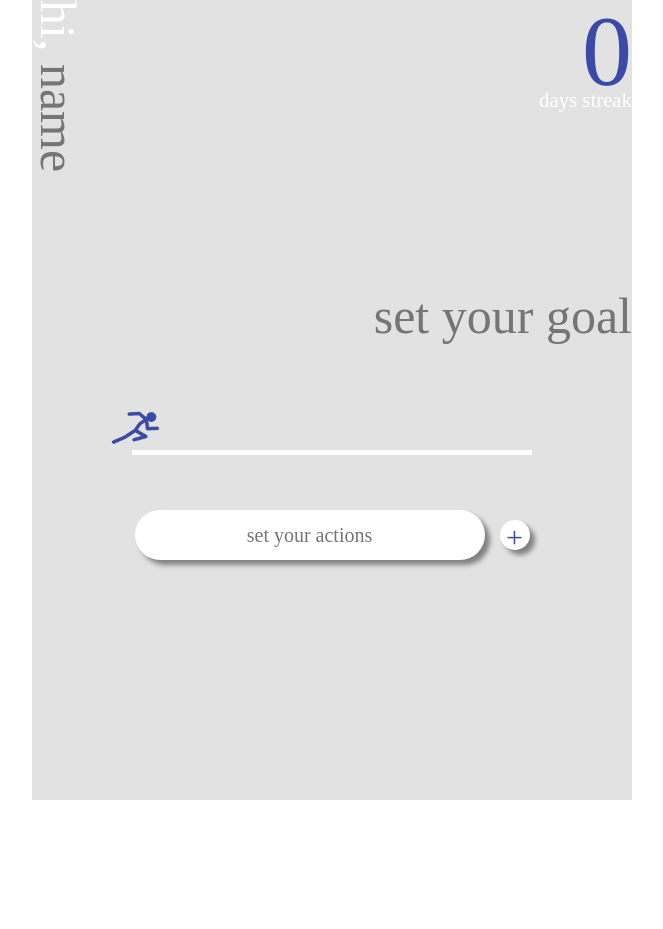
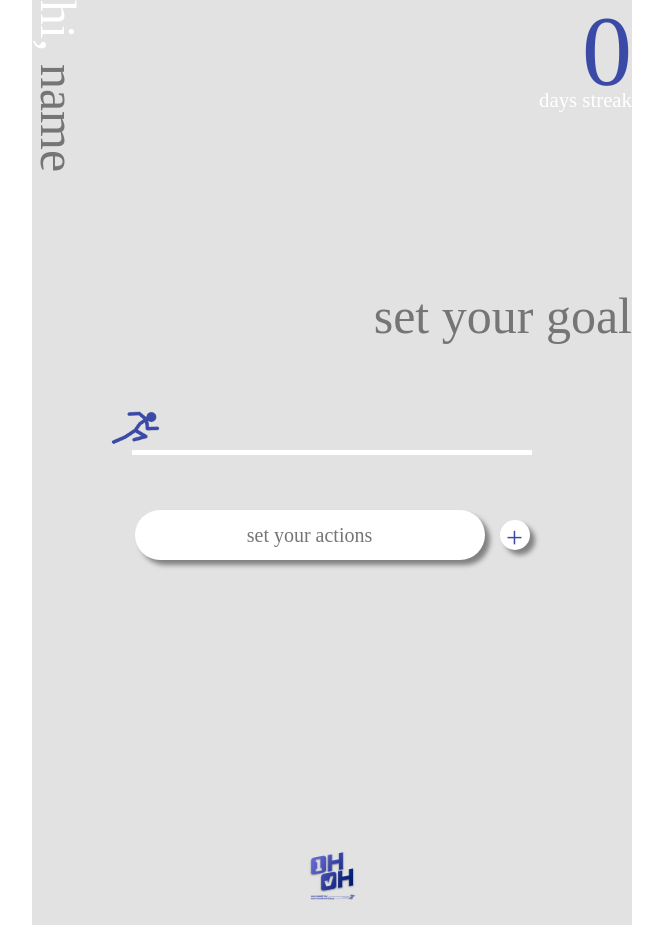
Before and after one commit to woohyun-park/ohoh, an Angular app: page / in a window 1280 px wide. Shown: the whole page, without its empty margins (308-971 px from the left). Before the commit the page ends 800 px from the top, so only its background shows below. Built offline with nearby package versions, Linux system fonts and the light colour scheme; a web font is replaced by a local one.

Commit message:
ADD, add logo

```diff
--- a/src/app/app.component.css
+++ b/src/app/app.component.css
@@ -7,8 +7,20 @@
 
 :host{
   --font: 'RixYeoljeongdo_Regular';
+  --bg-color: #E1E2E1;
 }
 
 *{
   font-family: var(--font);
 }
+
+.footer{
+  width: 600px;
+  height: 100px;
+    text-align: center;
+  background-color: var(--bg-color);
+}
+
+.footer-img{
+  width: 100px;
+}
--- a/src/app/app.component.html
+++ b/src/app/app.component.html
@@ -1,2 +1,5 @@
 <app-title></app-title>
 <app-todo></app-todo>
+<div class="footer">
+  <img class="footer-img" src="/assets/img/logo.png" alt="logo.png">
+</div>
--- a/src/app/todo/todo.component.css
+++ b/src/app/todo/todo.component.css
@@ -5,6 +5,7 @@
   display: block;
   width: 600px;
   padding-bottom: 50px;
+  min-height: 325px;
 }
 
 .todo-run{
```
Also changed, not shown: src/assets/img/logo.png (added).
